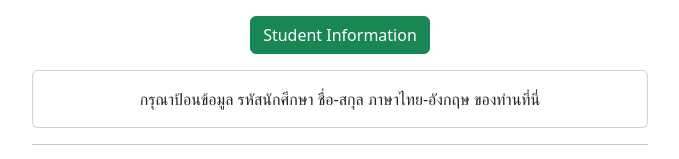
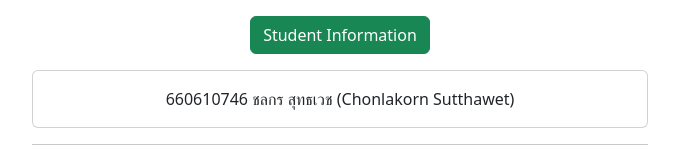
Before and after one commit to cpe207/lab01-Sweetypie28, a plain HTML site: page index.html in a window 1280 px wide. Both pictures are taken after a click on the button "Student Information". Shown: the part 515-674 px from the top of the page, without its empty margins (300-979 px from the left). Drawn offline with nearby package versions, Linux system fonts and the light colour scheme.

Commit message:
insert my name and student ID

```diff
--- a/index.html
+++ b/index.html
@@ -50,8 +50,7 @@
           </p>
           <div class="collapse" id="collapseExample">
             <div class="card card-body">
-              กรุณาป้อนข้อมูล รหัสนักศึกษา ชื่อ-สกุล ภาษาไทย-อังกฤษ
-              ของท่านที่นี่
+              660610746 ชลกร สุทธเวช (Chonlakorn Sutthawet)
             </div>
           </div>
         </div>
```
